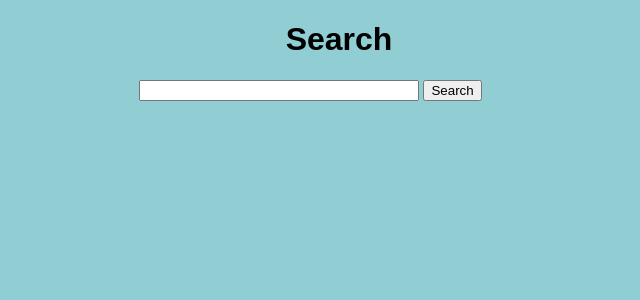
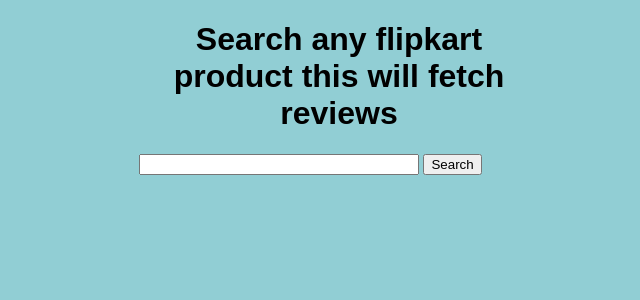
Before and after one commit to GudaObulaReddy/flipkartreviews, a Flask app: page / in a window 1280 px wide. Shown: the top 300 px of the page, without its empty margins (301-941 px from the left). Run offline with Flask 2, Linux system fonts and the light colour scheme.

Commit message:
Update index.html

```diff
--- a/templates/index.html
+++ b/templates/index.html
@@ -8,7 +8,7 @@
 
 {% block body %}
 <div class="content">
-    <h1 style="text-align: center">Search</h1>
+    <h1 style="text-align: center">Search any flipkart product this will fetch reviews</h1>
 
     <div class="form">
         <form action="/scrap" method="POST">
```
